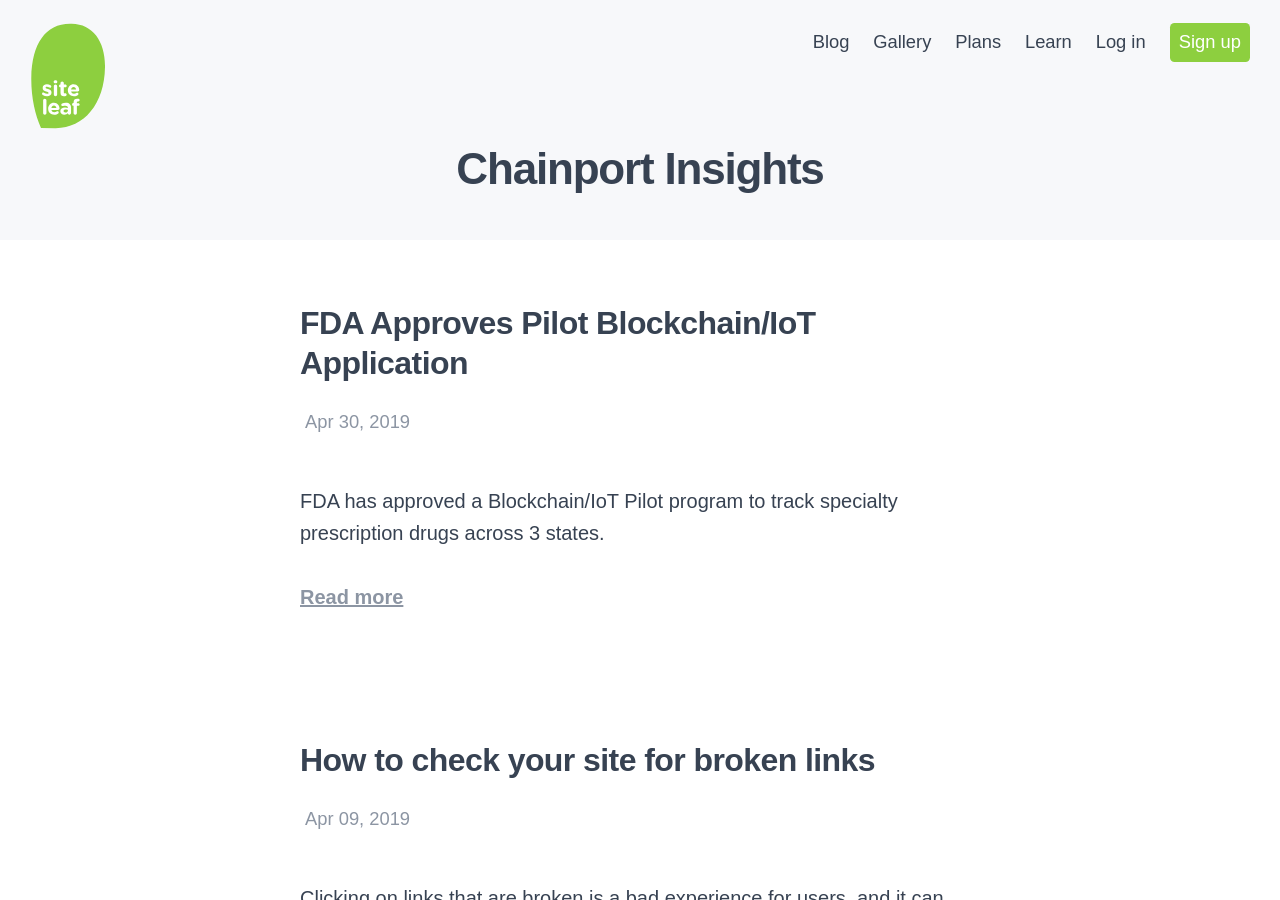
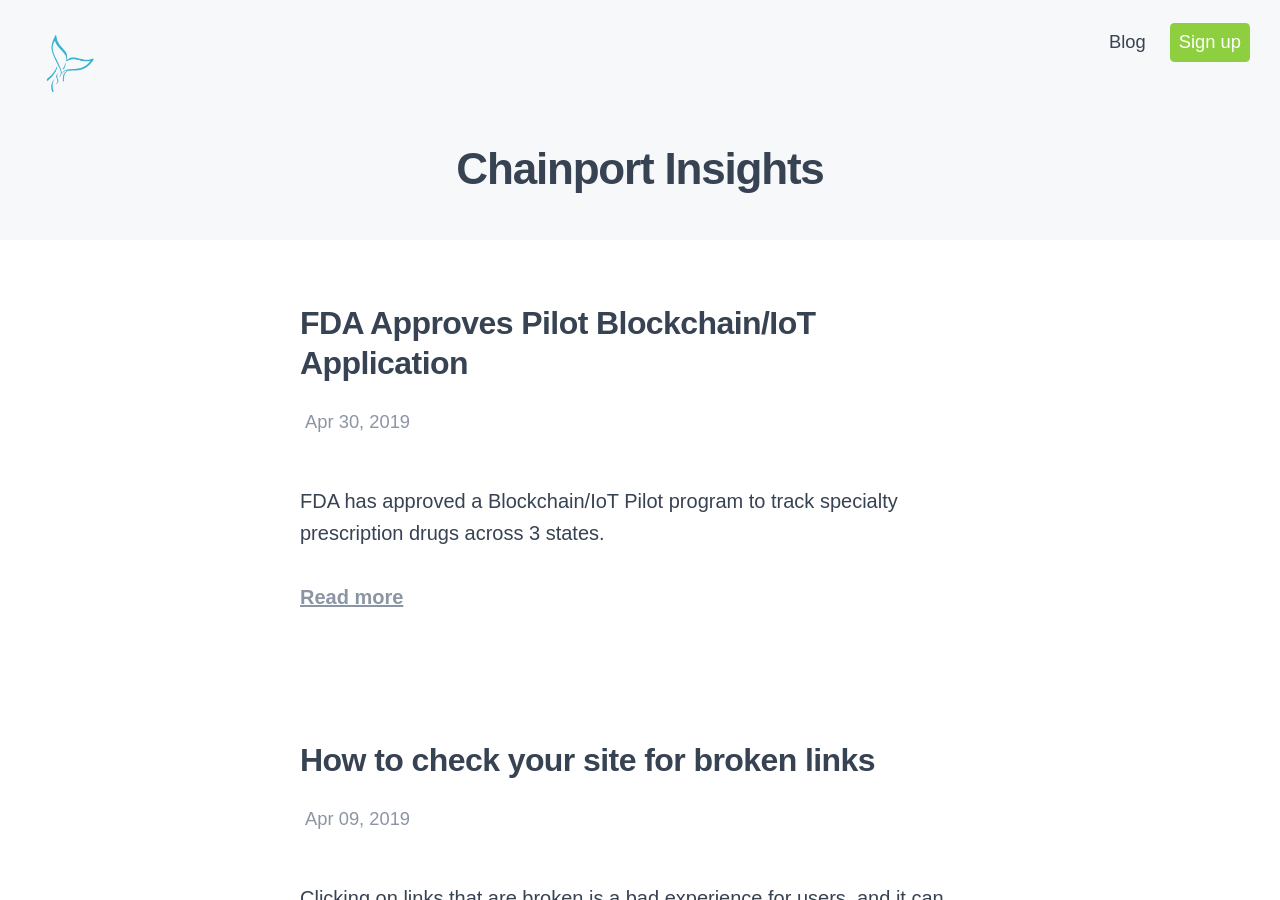
Before and after one commit to sundaywork/chainport_insights, a Jekyll site: the page built from index.markdown, in a window 1280 px wide and 900 px high. Built offline with Jekyll 4.4.1, drawn with Linux system fonts in a browser that asks for light colours; some web fonts are replaced.

Commit message:
update styles

```diff
--- a/404.html
+++ b/404.html
@@ -8,4 +8,4 @@ layout: fourOhFour
 extended_header: true
 ---
 
-<img src="/uploads/404.svg" alt="Opps" />
+<img src="/assets/404.svg" alt="Opps" />
--- a/_config.yml
+++ b/_config.yml
@@ -32,14 +32,11 @@ date_format: "%b %d, %Y"
 google_analytics: UA-1666437-33
 twitter:
   username: siteleaf
-logo: "/assets/logo.svg"
+logo: "/assets/logo.png"
 future: true
 header_nav:
-  Blog: "/blog/"
-  Gallery: "/gallery/"
-  Plans: "/plans/"
-  Learn: http://learn.siteleaf.com
-  Log in: https://manage.siteleaf.com
+  Blog: "/posts/"
+
 footer_nav:
   Features: "/features/"
   Press: http://siteleaf.dropmark.com/326718
--- a/index.markdown
+++ b/index.markdown
@@ -5,6 +5,5 @@ layout: blog
 Field name:
 ---
 
-![aerial-bay-cargo-1554646.jpg](/uploads/aerial-bay-cargo-1554646.jpg)
 
 Welcome to Chainport Insights.
```
Also changed, not shown: assets/404.svg (added), assets/introducing-siteleaf.jpg (deleted), assets/logo.png (renamed from assets/avatar.png), assets/logo.svg (deleted).
